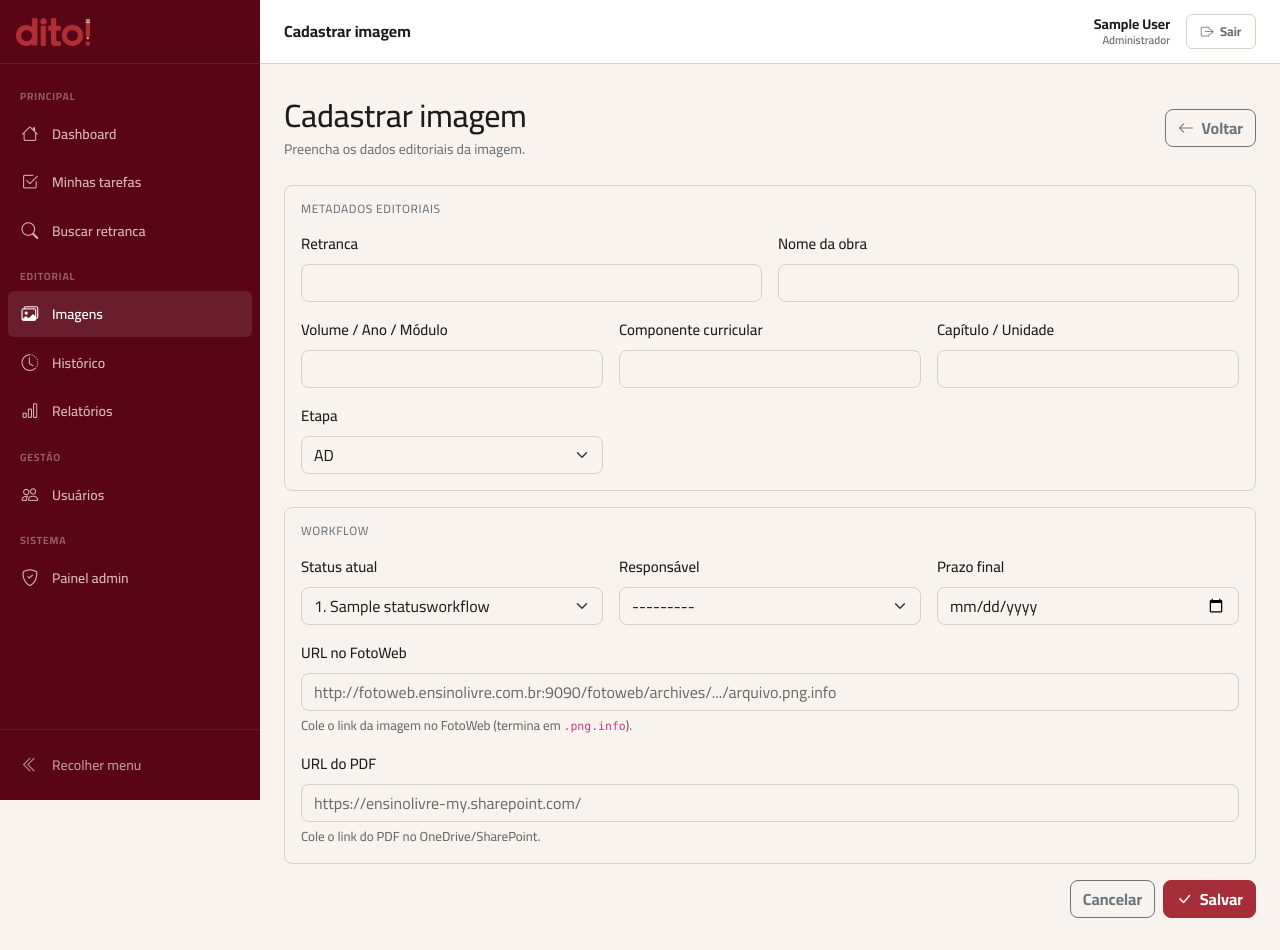
After one commit to jbnzzs/dito, a Django app: page /imagens/nova/ in a window 1280 px wide. The commit adds this page. Run offline with Django 5.2, Linux system fonts and the light colour scheme; a user stored in the database is signed in; tables that the repository leaves empty hold one stand-in row (values such as "Sample post").

Commit message:
CRUD completo de Imagem + integracao FotoWeb e OneDrive

```diff
--- /dev/null
+++ b/core/forms.py
@@ -0,0 +1,54 @@
+from django import forms
+
+from .models import Imagem
+
+class ImagemForm(forms.ModelForm):
+    """
+    Formulário de criação e edição de uma Imagem (registro editorial).
+
+    As informações técnicas (nome/caminho/tamanho do arquivo, dimensões,
+    resolução, tamanho físico) NÃO entram aqui: vêm da importação de Excel.
+    Os campos 'cadastrado_por', 'ativo', 'criado_em' e 'atualizado_em'
+    também ficam de fora — são controlados pelo sistema.
+    """
+
+    class Meta:
+        model = Imagem
+        fields = [
+            # Metadados editoriais
+            "retranca",
+            "nome_obra",
+            "volume_ano_modulo",
+            "componente_curricular",
+            "capitulo_unidade",
+            "etapa",
+            # Workflow
+            "status",
+            "responsavel",
+            "prazo",
+            # FotoWeb
+            "url_fotoweb",
+            "url_pdf",
+        ]
+        widgets = {
+            "retranca": forms.TextInput(attrs={"class": "form-control"}),
+            "nome_obra": forms.TextInput(attrs={"class": "form-control"}),
+            "volume_ano_modulo": forms.TextInput(attrs={"class": "form-control"}),
+            "componente_curricular": forms.TextInput(attrs={"class": "form-control"}),
+            "capitulo_unidade": forms.TextInput(attrs={"class": "form-control"}),
+            "etapa": forms.Select(attrs={"class": "form-select"}),
+            "status": forms.Select(attrs={"class": "form-select"}),
+            "responsavel": forms.Select(attrs={"class": "form-select"}),
+            "prazo": forms.DateInput(
+                attrs={"class": "form-control", "type": "date"},
+                format="%Y-%m-%d",
+            ),
+            "url_fotoweb": forms.URLInput(attrs={
+                "class": "form-control",
+                "placeholder": "http://fotoweb.ensinolivre.com.br:9090/fotoweb/archives/.../arquivo.png.info",
+            }),
+            "url_pdf": forms.URLInput(attrs={
+                "class": "form-control",
+                "placeholder": "https://ensinolivre-my.sharepoint.com/",
+            }),
+        }
--- a/core/models.py
+++ b/core/models.py
@@ -129,6 +129,18 @@ class Imagem(models.Model):
         blank=True,
         verbose_name="Caminho do arquivo",
         help_text="Caminho ou referência de onde o arquivo está armazenado.",
+    )
+    url_fotoweb = models.CharField(
+        max_length=500,
+        blank=True,
+        verbose_name="URL no FotoWeb",
+        help_text="Link para a página da imagem no FotoWeb (preview do asset).",
+    )
+    url_pdf = models.CharField(
+        max_length=500,
+        blank=True,
+        verbose_name="URL do PDF",
+        help_text="Link para o PDF da imagem.",
     )
     tamanho_arquivo = models.CharField(
         max_length=30,
--- /dev/null
+++ b/core/templates/core/imagem_form.html
@@ -0,0 +1,107 @@
+{% extends "base.html" %}
+
+{% block title %}{{ titulo }} — Dito!{% endblock %}
+{% block page_title %}{{ titulo }}{% endblock %}
+{% block nav_imagens %}active{% endblock %}
+
+{% block content %}
+
+<div class="d-flex align-items-center justify-content-between mb-4 flex-wrap gap-3">
+    <div>
+        <h2 class="mb-1">{{ titulo }}</h2>
+        <p class="text-secondary mb-0" style="font-size:0.875rem;">
+            Preencha os dados editoriais da imagem.
+        </p>
+    </div>
+    <a href="{% url 'imagens_lista' %}" class="btn btn-outline-secondary">
+        <i class="bi bi-arrow-left me-1"></i> Voltar
+    </a>
+</div>
+
+<form method="post" novalidate>
+    {% csrf_token %}
+
+    {% if form.non_field_errors %}
+    <div class="alert alert-danger">{{ form.non_field_errors }}</div>
+    {% endif %}
+
+    {# ---- Metadados editoriais ---- #}
+    <div class="card mb-3">
+        <div class="card-body">
+            <h6 class="text-secondary text-uppercase mb-3" style="font-size:0.75rem; letter-spacing:0.05em;">
+                Metadados editoriais
+            </h6>
+            <div class="row g-3">
+                <div class="col-md-6">
+                    <label class="form-label">{{ form.retranca.label }}</label>
+                    {{ form.retranca }}
+                    {% if form.retranca.errors %}<div class="text-danger small mt-1">{{ form.retranca.errors|striptags }}</div>{% endif %}
+                </div>
+                <div class="col-md-6">
+                    <label class="form-label">{{ form.nome_obra.label }}</label>
+                    {{ form.nome_obra }}
+                    {% if form.nome_obra.errors %}<div class="text-danger small mt-1">{{ form.nome_obra.errors|striptags }}</div>{% endif %}
+                </div>
+                <div class="col-md-4">
+                    <label class="form-label">{{ form.volume_ano_modulo.label }}</label>
+                    {{ form.volume_ano_modulo }}
+                </div>
+                <div class="col-md-4">
+                    <label class="form-label">{{ form.componente_curricular.label }}</label>
+                    {{ form.componente_curricular }}
+                </div>
+                <div class="col-md-4">
+                    <label class="form-label">{{ form.capitulo_unidade.label }}</label>
+                    {{ form.capitulo_unidade }}
+                </div>
+                <div class="col-md-4">
+                    <label class="form-label">{{ form.etapa.label }}</label>
+                    {{ form.etapa }}
+                </div>
+            </div>
+        </div>
+    </div>
+
+    {# ---- Workflow ---- #}
+    <div class="card mb-3">
+        <div class="card-body">
+            <h6 class="text-secondary text-uppercase mb-3" style="font-size:0.75rem; letter-spacing:0.05em;">
+                Workflow
+            </h6>
+            <div class="row g-3">
+                <div class="col-md-4">
+                    <label class="form-label">{{ form.status.label }}</label>
+                    {{ form.status }}
+                    {% if form.status.errors %}<div class="text-danger small mt-1">{{ form.status.errors|striptags }}</div>{% endif %}
+                </div>
+                <div class="col-md-4">
+                    <label class="form-label">{{ form.responsavel.label }}</label>
+                    {{ form.responsavel }}
+                </div>
+                <div class="col-md-4">
+                    <label class="form-label">{{ form.prazo.label }}</label>
+                    {{ form.prazo }}
+                </div>
+                <div class="col-12">
+                    <label class="form-label">{{ form.url_fotoweb.label }}</label>
+                    {{ form.url_fotoweb }}
+                    <div class="form-text">Cole o link da imagem no FotoWeb (termina em <code>.png.info</code>).</div>
+                </div>
+                <div class="col-12">
+                    <label class="form-label">{{ form.url_pdf.label }}</label>
+                    {{ form.url_pdf }}
+                    <div class="form-text">Cole o link do PDF no OneDrive/SharePoint.</div>
+                </div>
+            </div>
+        </div>
+    </div>
+
+    <div class="d-flex gap-2 justify-content-end">
+        <a href="{% url 'imagens_lista' %}" class="btn btn-outline-secondary">Cancelar</a>
+        <button type="submit" class="btn btn-primary">
+            <i class="bi bi-check-lg me-1"></i> Salvar
+        </button>
+    </div>
+</form>
+
+{% endblock %}
--- a/core/urls.py
+++ b/core/urls.py
@@ -4,10 +4,16 @@ from . import views
 urlpatterns = [
     path("", views.dashboard, name="dashboard"),
     path("minhas-tarefas/", views.minhas_tarefas, name="minhas_tarefas"),
+
+    # ---- Imagens ----
     path("imagens/", views.imagens_lista, name="imagens_lista"),
+    path("imagens/nova/", views.imagem_criar, name="imagem_criar"),
     path("imagens/importar/", views.importar_imagens, name="importar_imagens"),
+    path("imagens/<int:pk>/editar/", views.imagem_editar, name="imagem_editar"),
+    path("imagens/<int:pk>/excluir/", views.imagem_excluir, name="imagem_excluir"),
     path("imagens/<int:pk>/descrever/", views.descricao_imagem, name="descricao_imagem"),
     path("imagens/<int:pk>/salvar-trecho/", views.salvar_trecho, name="salvar_trecho"),
     path("imagens/<int:pk>/avancar-status/", views.avancar_status, name="avancar_status"),
+
     path("teste/", views.teste, name="teste"),
 ]
--- a/core/views.py
+++ b/core/views.py
@@ -6,9 +6,10 @@ import pycountry
 from django.contrib import messages
 from django.contrib.auth.decorators import login_required
 from django.db import transaction
-from django.shortcuts import redirect, render
+from django.shortcuts import redirect, render, get_object_or_404
 
 from .models import Descricao, Imagem, StatusWorkflow, Trecho, Usuario
+from .forms import ImagemForm
 
 
 def _saudacao():
@@ -650,3 +651,82 @@ def avancar_status(request, pk):
 @login_required
 def teste(request):
     return render(request, "core/teste.html")
+
+# ============================================================
+#  CRUD
+# ============================================================
+
+def _pode_gerenciar_imagem(usuario):
+    """Regra de negócio: só Coordenador e Administrador gerenciam imagens."""
+    return usuario.tipo in (Usuario.Tipo.ADMINISTRADOR, Usuario.Tipo.COORDENADOR)
+
+
+@login_required
+def imagem_criar(request):
+    """Create — cadastra uma nova imagem individual."""
+    if not _pode_gerenciar_imagem(request.user):
+        messages.error(request, "Você não tem permissão para cadastrar imagens.")
+        return redirect("imagens_lista")
+
+    if request.method == "POST":
+        form = ImagemForm(request.POST)
+        if form.is_valid():
+            imagem = form.save(commit=False)
+            imagem.cadastrado_por = request.user
+            imagem.save()
+            messages.success(request, "Imagem cadastrada com sucesso.")
+            return redirect("imagens_lista")
+    else:
+        # Pré-seleciona o primeiro status do workflow (Liberado para descrição)
+        status_inicial = StatusWorkflow.objects.order_by("ordem").first()
+        form = ImagemForm(initial={"status": status_inicial})
+
+    return render(request, "core/imagem_form.html", {
+        "form": form,
+        "titulo": "Cadastrar imagem",
+    })
+
+
+@login_required
+def imagem_editar(request, pk):
+    """Update — edita os dados de uma imagem existente."""
+    imagem = get_object_or_404(Imagem, pk=pk, ativo=True)
+
+    if not _pode_gerenciar_imagem(request.user):
+        messages.error(request, "Você não tem permissão para editar imagens.")
+        return redirect("imagens_lista")
+
+    if request.method == "POST":
+        form = ImagemForm(request.POST, instance=imagem)
+        if form.is_valid():
+            form.save()
+            messages.success(request, "Imagem atualizada com sucesso.")
+            return redirect("imagens_lista")
+    else:
+        form = ImagemForm(instance=imagem)
+
+    return render(request, "core/imagem_form.html", {
+        "form": form,
+        "titulo": "Editar imagem",
+        "imagem": imagem,
+    })
+
+
+@login_required
+def imagem_excluir(request, pk):
+    """Delete — exclusão LÓGICA (marca ativo=False, não apaga do banco)."""
+    imagem = get_object_or_404(Imagem, pk=pk, ativo=True)
+
+    if not _pode_gerenciar_imagem(request.user):
+        messages.error(request, "Você não tem permissão para excluir imagens.")
+        return redirect("imagens_lista")
+
+    if request.method == "POST":
+        imagem.ativo = False
+        imagem.save()
+        messages.success(request, "Imagem excluída com sucesso.")
+        return redirect("imagens_lista")
+
+    return render(request, "core/imagem_excluir.html", {
+        "imagem": imagem,
+    })
```
Also changed, not shown: core/templates/core/descricao.html (+16 -1 lines), core/templates/core/imagem_excluir.html (added, +44 -0 lines), core/templates/core/imagens_lista.html (+14 -1 lines), core/migrations/0004_imagem_url_fotoweb.py (added), core/migrations/0005_imagem_url_pdf.py (added).
